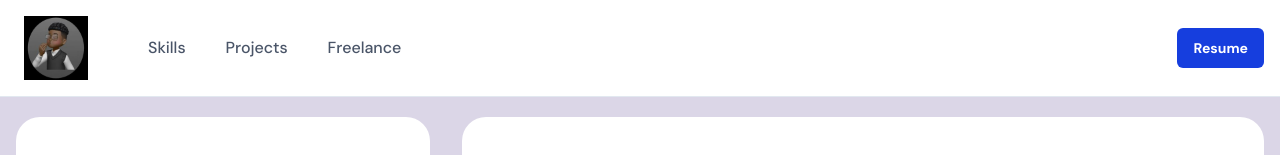
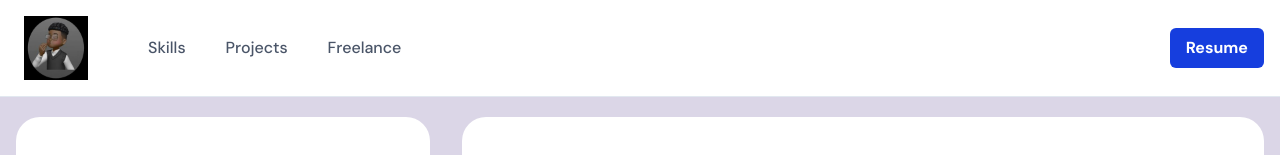
Before and after one commit to Aristocratjnr/My-portfolio, a React (Create React App) app: page / in a window 1280 px wide. Shown: the top 155 px of the page. Built offline with nearby package versions, Linux system fonts and the light colour scheme; grey boxes are pictures that could not be loaded; the HTML template or start-up script is replaced by a standard one.

Commit message:
chore: Update font size in Header component

```diff
--- a/src/components/Header.js
+++ b/src/components/Header.js
@@ -69,7 +69,7 @@ export default function Header() {
         >
           <Button
             display={{ base: "inline-flex", md: "inline-flex" }}
-            fontSize={"sm"}
+            fontSize={"md"}
             fontWeight={600}
             color={"white"}
             bg={"primary.700"}
```
